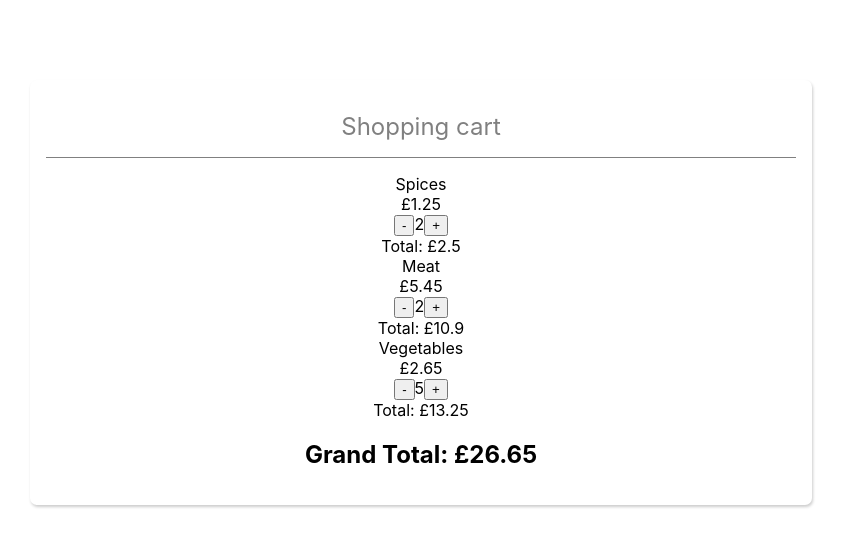
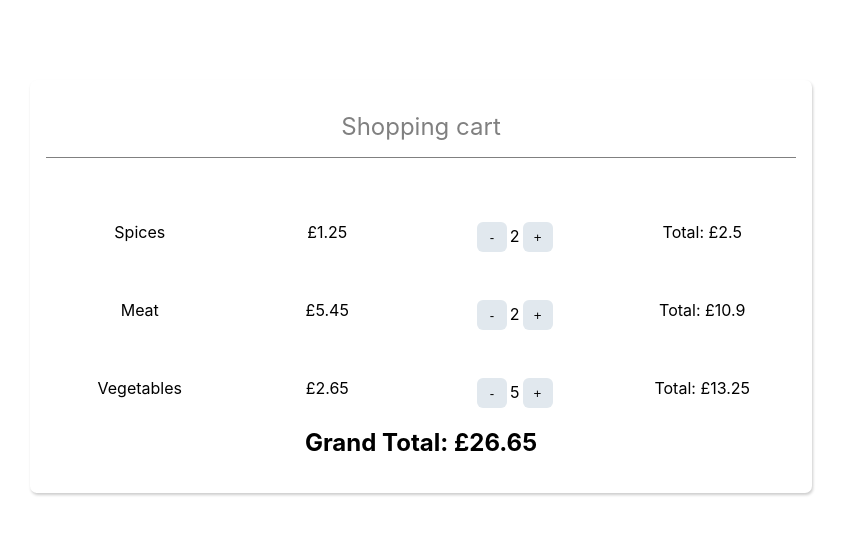
Before and after one commit to zsoobratty/shopping-cart, a React (Create React App) app: page / in a window 1280 px wide. Shown: the top 546 px of the page, without its empty margins (219-1064 px from the left). Built offline with nearby package versions, Linux system fonts and the light colour scheme.

Commit message:
Style CartItem component

```diff
--- a/src/components/CartItem.js
+++ b/src/components/CartItem.js
@@ -1,4 +1,5 @@
 import React from 'react'
+import '../styles/CartItem.css'
 
 const CartItem = ({id, name, price, qty, updateQty}) => {
     const addOne = () => {
--- /dev/null
+++ b/src/styles/CartItem.css
@@ -0,0 +1,22 @@
+.CartItem {
+    margin-top: 3rem;
+    display: flex;
+    justify-content: space-between;
+}
+
+.CartItem div {
+    width: 25%
+}
+
+.CartItem button {
+    width: 30px;
+    height: 30px;
+    background-color: #e1e8ee;
+    border-radius: 6px;
+    margin: 0 3px;
+    border: none;
+}
+
+.CartItem button:disabled {
+    background-color: #f8f9fa;
+}
```
